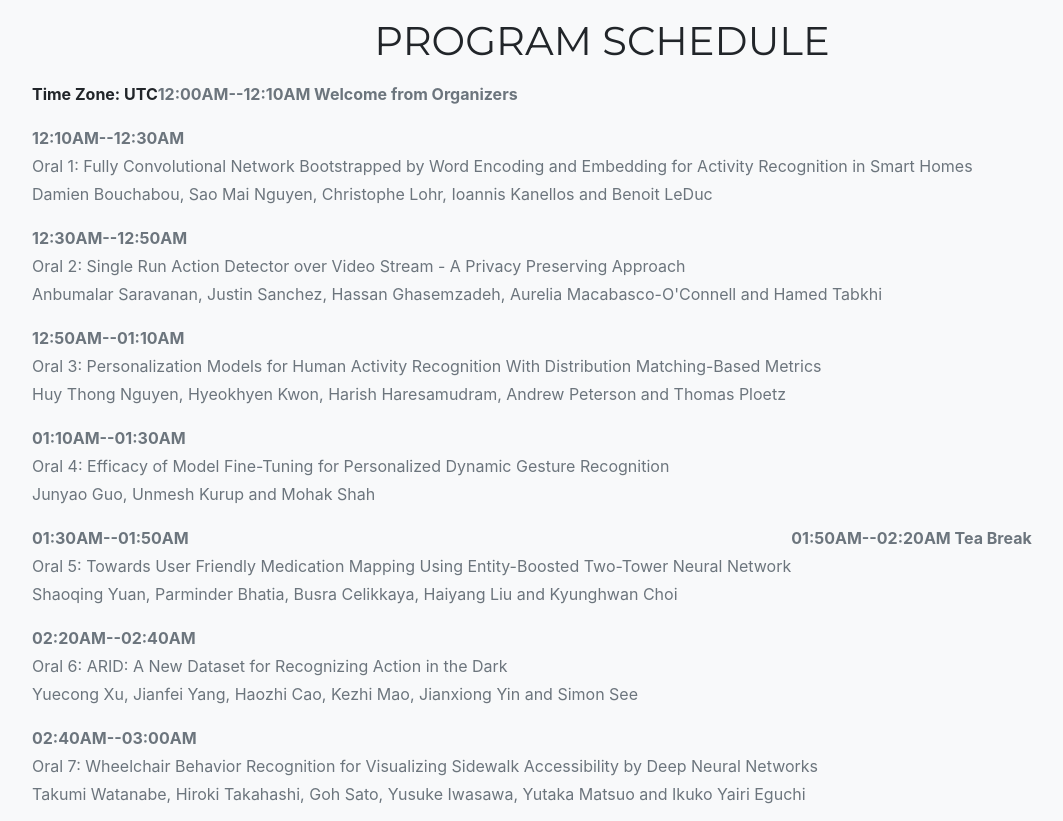
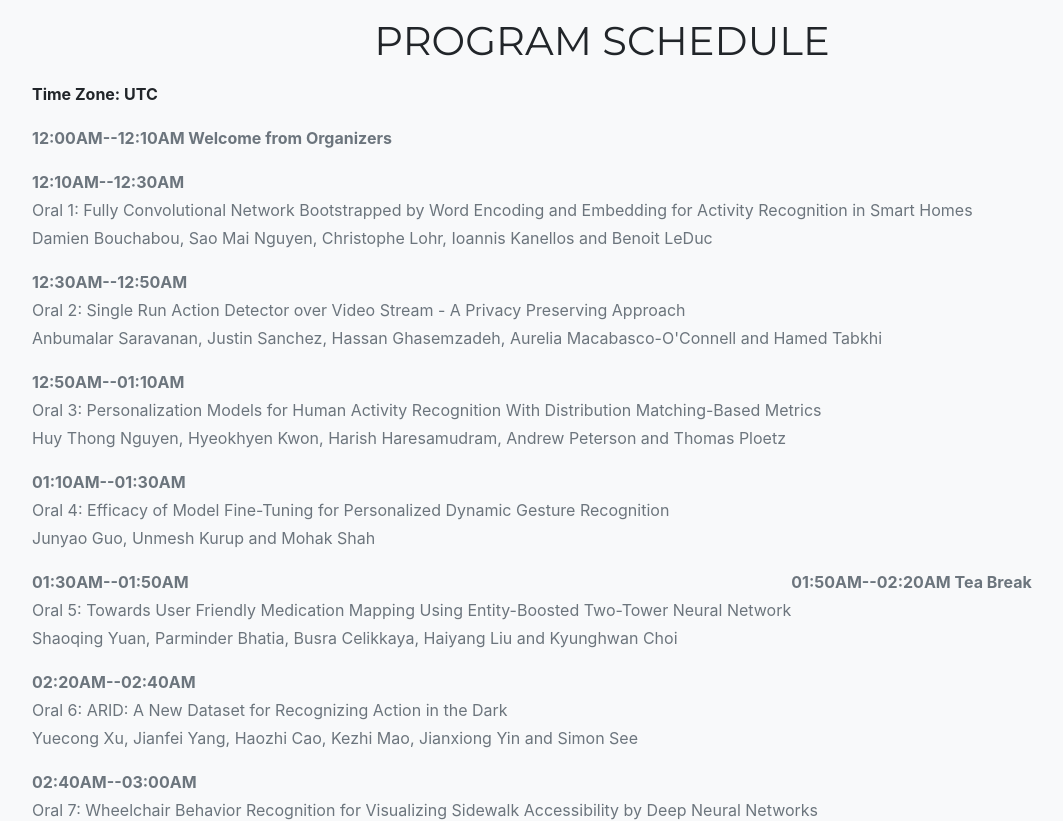
Before and after one commit to keyplay/ijcai2020workshop, a website with bundled scripts: page index.html in a window 1280 px wide. Shown: the part 3300-4121 px from the top of the page, without its empty margins (38-1101 px from the left). Built offline with nearby package versions, Linux system fonts and the light colour scheme; files whose address does not match are found by name; a web font is replaced by a local one.

Commit message:
Update index.html

```diff
--- a/index.html
+++ b/index.html
@@ -291,7 +291,10 @@ This technology can be a good candidate for human activity recognition. Some ini
       </div>
       <div class="row">
 
-    <p class="section-subheading"> <b>Time Zone: UTC </b> </p>  <br>
+    <p class="section-subheading"> <b>Time Zone: UTC </b> </p>
+    </div>
+
+	  <div class="row">
     <p class="text-muted"> <b>12:00AM--12:10AM Welcome from Organizers </b> </p>
 
     <p class="text-muted"> <b>12:10AM--12:30AM</b> <br>
```
